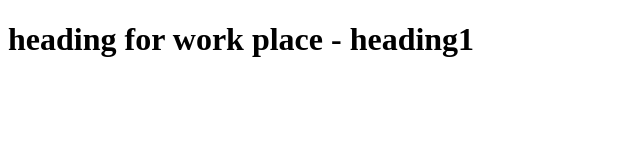
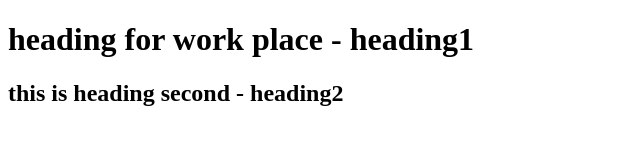
Before and after one commit to sapanapanthi/my-github, a plain HTML site: page index.html in a window 1280 px wide. Shown: the whole page, without its empty margins (0-640 px from the left). Drawn offline with Linux system fonts and the light colour scheme.

Commit message:
heading2

```diff
--- a/index.html
+++ b/index.html
@@ -7,5 +7,6 @@
 </head>
 <body>
     <h1>heading for work place - heading1</h1>
+    <h2>this is heading second  - heading2</h2>
 </body>
 </html>
```
